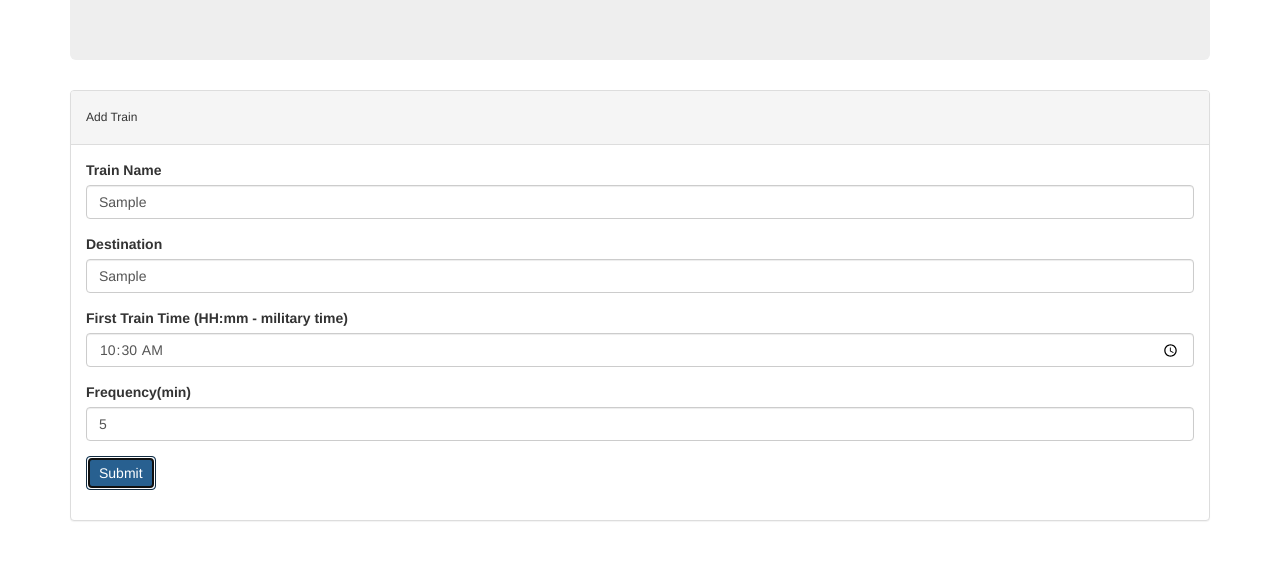
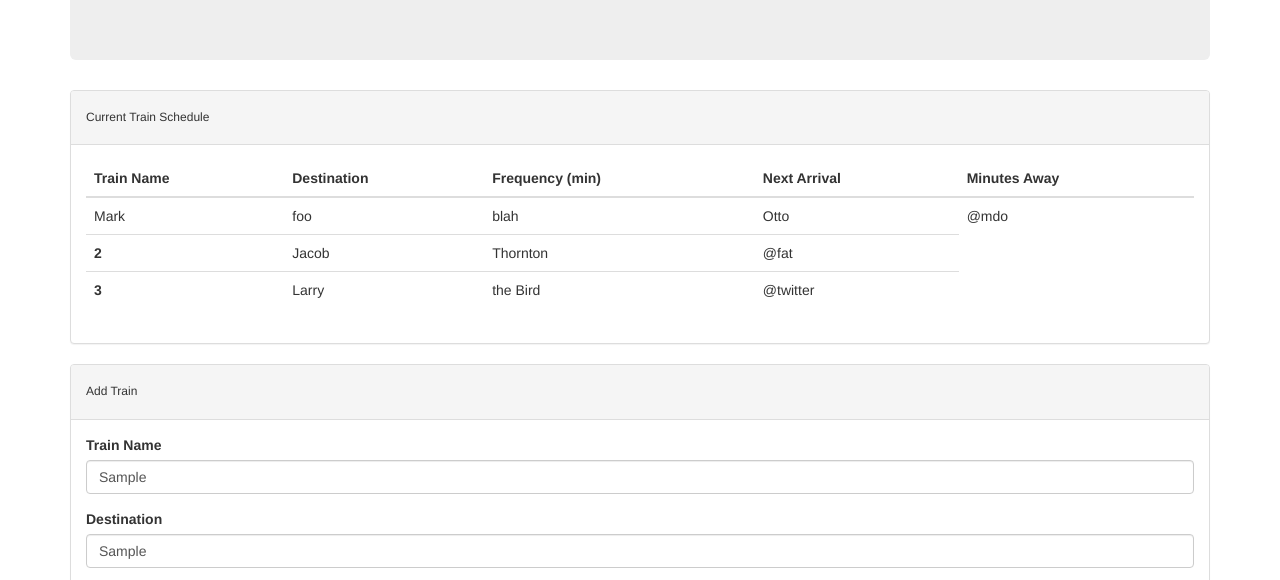
Before and after one commit to movleax/movleax.github.io, a plain HTML site: page index.html in a window 1280 px wide. Both pictures are taken after typing "Sample", "Sample", "10:30", "5" into the empty fields and a click on the button "Submit". Shown: the part 180-760 px from the top of the page. Drawn offline with nearby package versions, Linux system fonts and the light colour scheme.

Commit message:
use hidden instead of hide. Someone on StackOverflow said hide was deprecated. Add id to submit button. Use jQuery to remove hidden class in panel.

```diff
--- a/index.html
+++ b/index.html
@@ -19,7 +19,7 @@
             </div>
         </div>
 
-        <div class="panel panel-default hide">
+        <div class="panel panel-default hidden" id="train-schedule-list">
             <div class="panel-heading">
                 <h6>Current Train Schedule</h6>
             </div>
@@ -83,10 +83,19 @@
                     <input type="number" class="form-control">
                 </div>
                 <div class="form-group">
-                    <button type="button" class="btn btn-primary">Submit</button>
+                    <button type="button" class="btn btn-primary" id="submit-btn">Submit</button>
                 </div>
             </div>
         </div>
-      </div>
+    </div>
+
+
+    <script>
+
+        $("#submit-btn").click(function(){
+            $("#train-schedule-list").removeClass('hidden');
+        });
+
+    </script>
 </body>
 </html>
```
